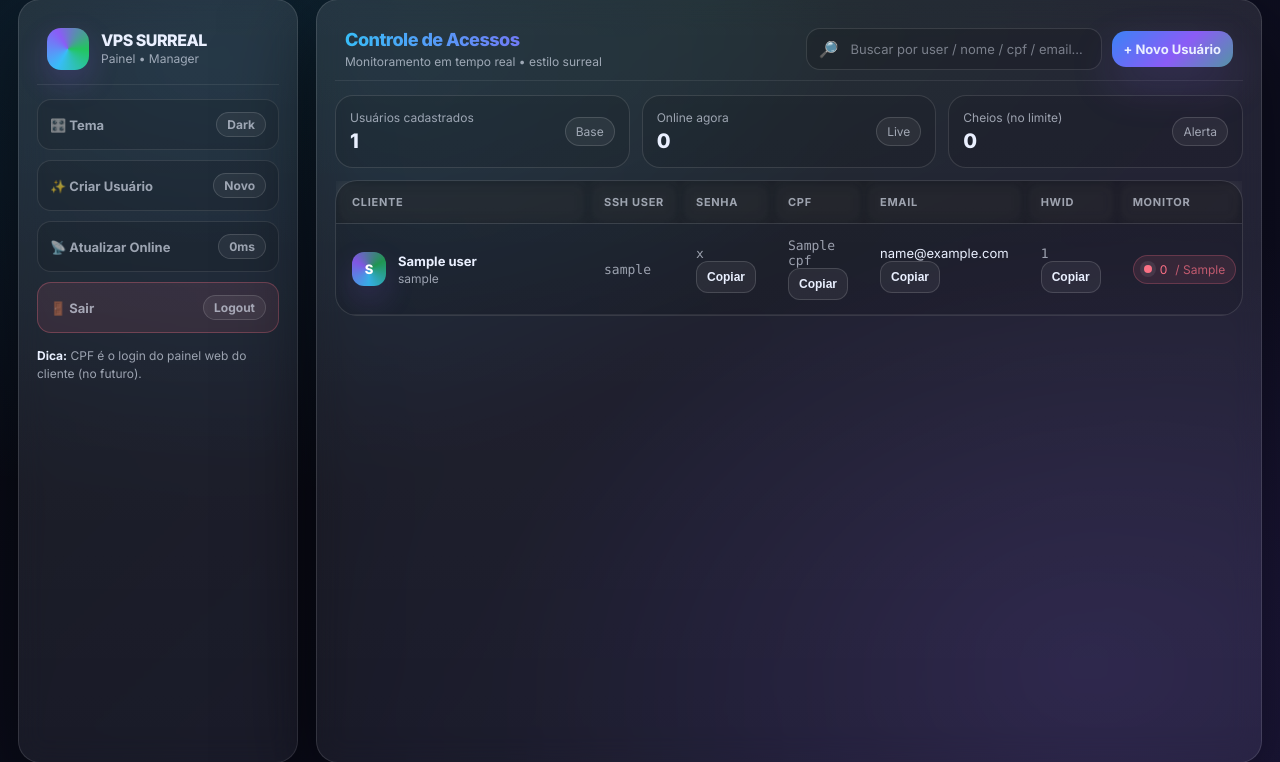
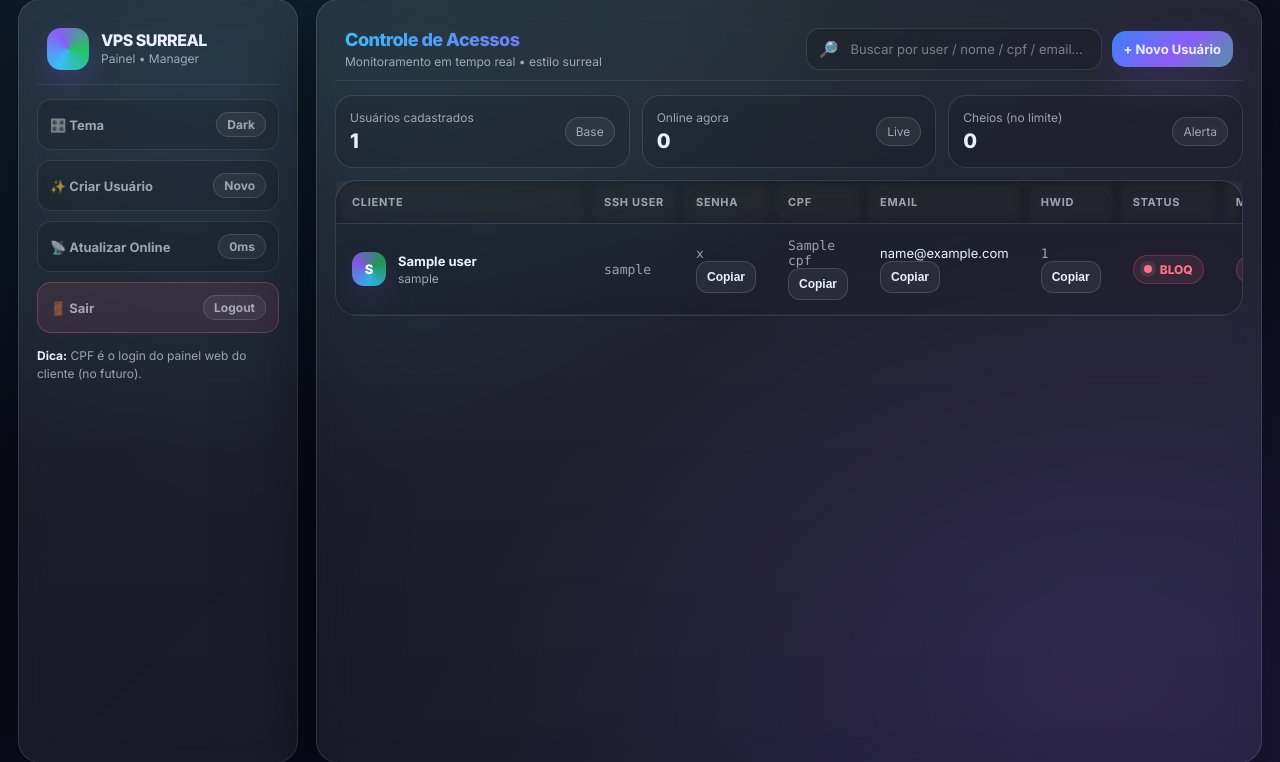
Before and after one commit to ColtSeals/vpspack-surreal, a Flask app: template templates/index.html in a window 1280 px wide. Shown: the part 19-781 px from the top of the page. Run offline with Flask 3, Linux system fonts and the light colour scheme; the template is opened without the code that fills it: most values are stand-ins (such as "Sample title", 1, 10 or a date in 2020); data that the repository does not hold is empty; parts of the project's set-up code (start-up, migrations or seed data) failed here and were passed over.

Commit message:
Update index.html

```diff
--- a/templates/index.html
+++ b/templates/index.html
@@ -633,6 +633,38 @@
       .search{ min-width: unset; }
       .grid2, .grid3{ grid-template-columns: 1fr; }
     }
+
+    .statusTag{
+        display:inline-flex;
+        align-items:center;
+        gap:8px;
+        padding: 6px 10px;
+        border-radius: 999px;
+        border: 1px solid rgba(255,255,255,.14);
+        background: rgba(255,255,255,.06);
+        font-size: 12px;
+        font-weight: 800;
+        white-space: nowrap;
+    }
+
+    .statusTag .dot{
+        width:8px;height:8px;border-radius:999px;background: currentColor;
+        box-shadow: 0 0 0 4px rgba(255,255,255,.08);
+    }
+
+    .statusTag.on{
+        color: var(--ok);
+        background: rgba(34,197,94,.10);
+        border-color: rgba(34,197,94,.25);
+    }
+    .statusTag.off{
+        color: var(--danger);
+        background: rgba(251,113,133,.10);
+        border-color: rgba(251,113,133,.25);
+    }
+
+
+
   </style>
 </head>
 
@@ -730,6 +762,7 @@
             <th>CPF</th>
             <th>Email</th>
             <th>HWID</th>
+            <th>Status</th>
             <th>Monitor</th>
             <th>Vencimento</th>
             <th style="text-align:right">Ações</th>
@@ -780,7 +813,15 @@
               {% endif %}
             </td>
 
-            <td>
+              <td>
+                  <div class="statusTag {{ 'on' if u.is_active else 'off' }}">
+                      <span class="dot"></span>
+                      {{ 'ATIVO' if u.is_active else 'BLOQ' }}
+                  </div>
+              </td>
+
+
+              <td>
               <div id="badge-{{ u.username }}" class="badge off">
                 <span class="dot"></span>
                 <span id="count-{{ u.username }}">0</span>
```
